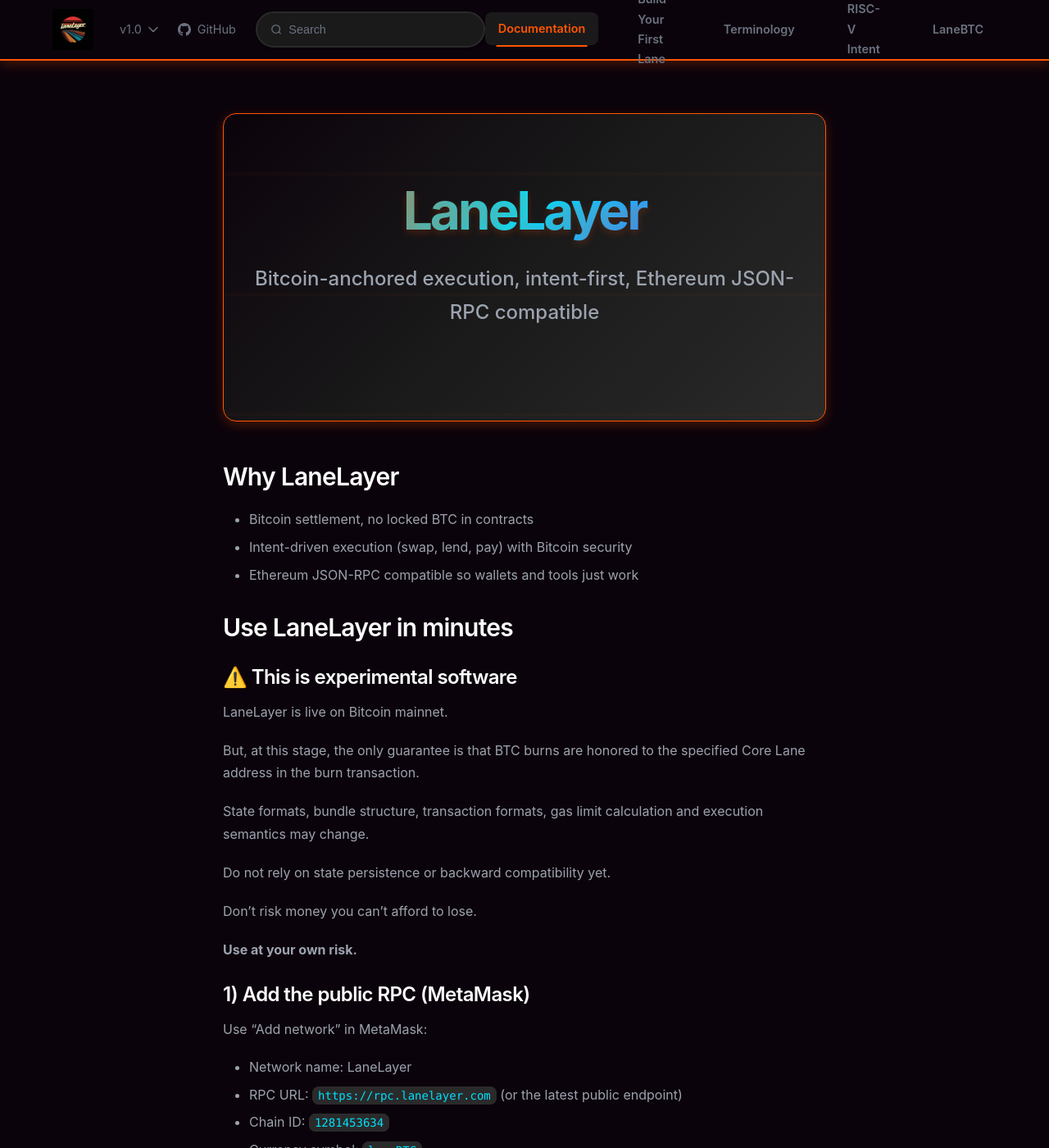
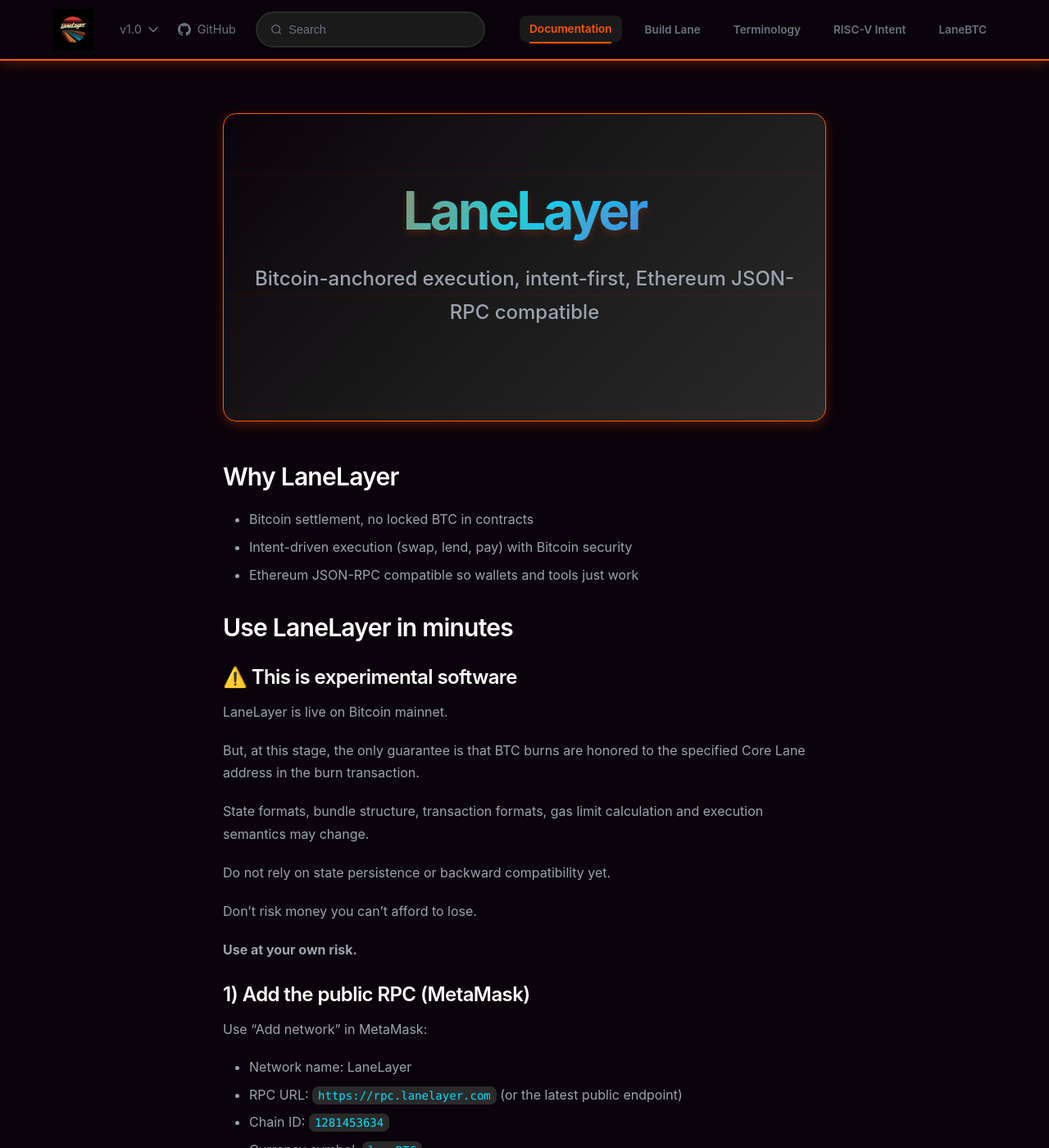
Before and after one commit to lanelayer/lanelayer.github.io, a Jekyll site: the page built from index.md, in a window 1280 px wide and 1400 px high. Shown: the whole window at 82% size. Built offline with Jekyll 4.4.1, drawn with Linux system fonts in a browser that asks for light colours.

Commit message:
Update navigation styling and Jekyll version
- Update Jekyll version from 4.3 to 3.9 for compatibility
- Simplify navigation link text: 'Build Your First Lane' -> 'Build Lane'
- Improve navigation styling with better spacing and responsive behavior
- Add flex-wrap and white-space controls for better mobile display

```diff
--- a/_layouts/default.html
+++ b/_layouts/default.html
@@ -45,7 +45,7 @@
 
             <nav class="header-nav" id="headerNav">
                 <a href="/" class="nav-link{% if page.url == '/' %} active{% endif %}">Documentation</a>
-                <a href="/build-first-lane.html" class="nav-link{% if page.url == '/build-first-lane.html' %} active{% endif %}">Build Your First Lane</a>
+                <a href="/build-first-lane.html" class="nav-link{% if page.url == '/build-first-lane.html' %} active{% endif %}">Build Lane</a>
                 <a href="/terminology.html" class="nav-link{% if page.url == '/terminology.html' %} active{% endif %}">Terminology</a>
                 <a href="/riscv-intent.html" class="nav-link{% if page.url == '/riscv-intent.html' %} active{% endif %}">RISC-V Intent</a>
                 <a href="/lanebtc.html" class="nav-link{% if page.url == '/lanebtc.html' %} active{% endif %}">LaneBTC</a>
--- a/assets/css/style.css
+++ b/assets/css/style.css
@@ -140,19 +140,24 @@
 
 .header-nav {
   display: flex;
-  gap: 2rem;
-  align-items: center;
+  gap: 1rem;
+  align-items: center;
+  flex-wrap: nowrap;
+  overflow: visible;
 }
 
 .nav-link {
   color: var(--text-muted);
   text-decoration: none;
   font-weight: 600;
-  font-size: 0.9rem;
-  padding: 0.5rem 1rem;
+  font-size: 0.85rem;
+  padding: 0.5rem 0.75rem;
   border-radius: var(--radius);
   transition: all 0.3s ease;
   position: relative;
+  white-space: nowrap;
+  flex-shrink: 0;
+  line-height: 1.2;
 }
 
 .nav-link:hover,
```
